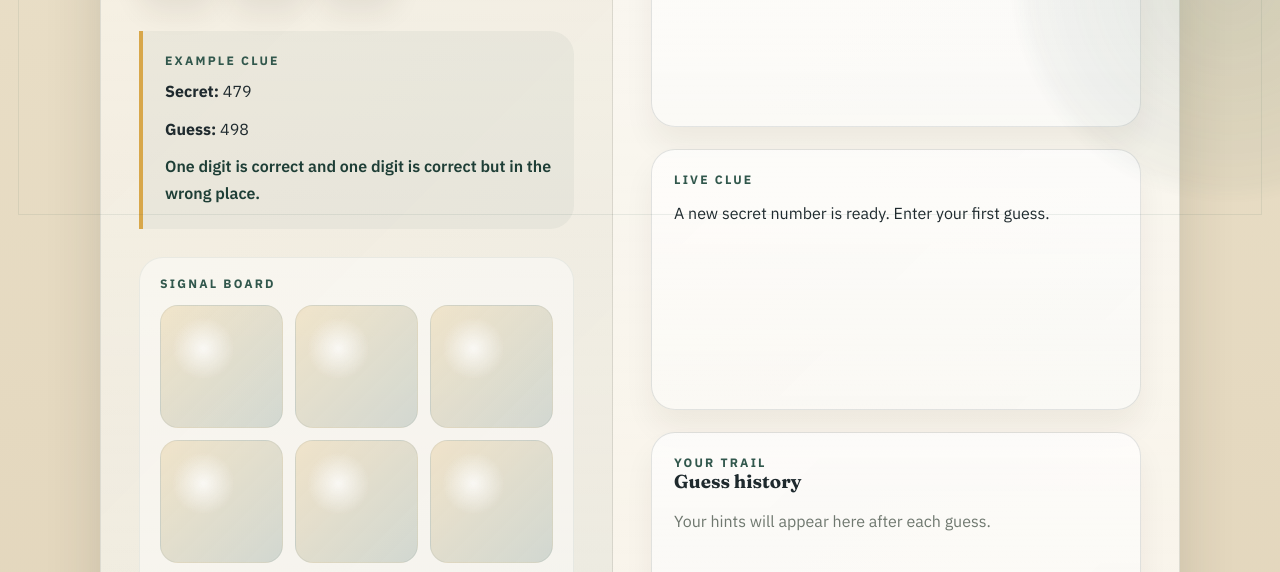
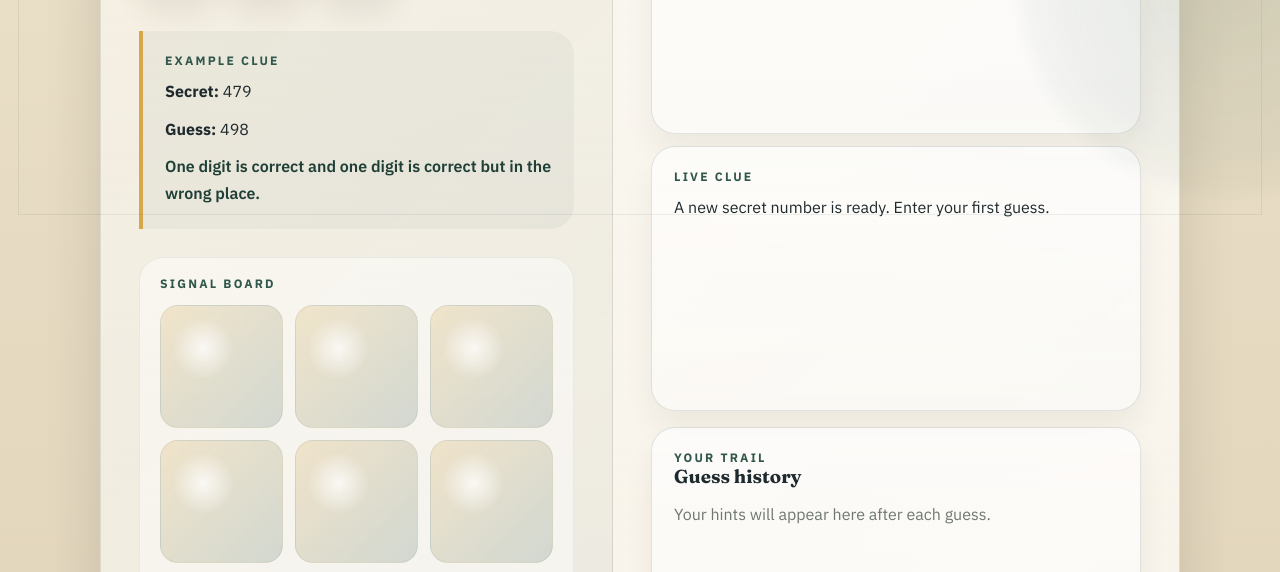
Before and after one commit to kuhan-science-ai/The-3-digit-number-guessing-name-, a website with bundled scripts: page index.html in a window 1280 px wide. Shown: the part 567-1139 px from the top of the page. Built offline with nearby package versions, Linux system fonts and the light colour scheme; no server answers.

Commit message:
Tighten layout and improve game input rules

```diff
--- a/styles.css
+++ b/styles.css
@@ -152,7 +152,7 @@
 .play-panel {
   padding: 42px 38px;
   display: grid;
-  gap: 22px;
+  gap: 16px;
   background:
     linear-gradient(180deg, rgba(255, 255, 255, 0.55), rgba(255, 255, 255, 0.24)),
     linear-gradient(180deg, rgba(49, 87, 76, 0.02), rgba(216, 167, 74, 0.03));
@@ -412,6 +412,7 @@
   background:
     linear-gradient(180deg, rgba(255, 255, 255, 0.82), rgba(255, 255, 255, 0.62)),
     linear-gradient(135deg, rgba(216, 167, 74, 0.04), rgba(49, 87, 76, 0.04));
+  margin-bottom: -2px;
 }
 
 .input-label {
@@ -441,7 +442,7 @@
 }
 
 .button-row {
-  margin-top: 14px;
+  margin-top: 12px;
   display: flex;
   gap: 12px;
   flex-wrap: wrap;
@@ -481,14 +482,18 @@
   padding: 22px;
 }
 
+.status-panel {
+  margin-top: -2px;
+}
+
 .status-copy {
-  margin: 12px 0 0;
-  line-height: 1.8;
+  margin: 10px 0 0;
+  line-height: 1.7;
   font-size: 1rem;
 }
 
 .history-list {
-  margin-top: 14px;
+  margin-top: 12px;
   display: grid;
   gap: 12px;
 }
```
